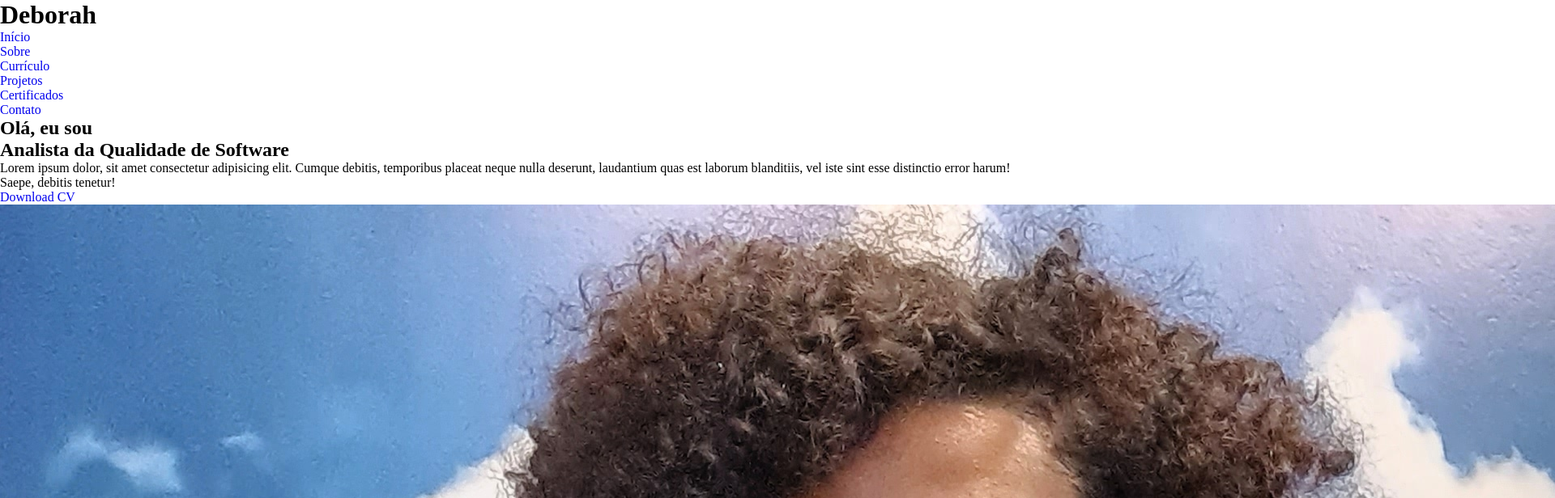
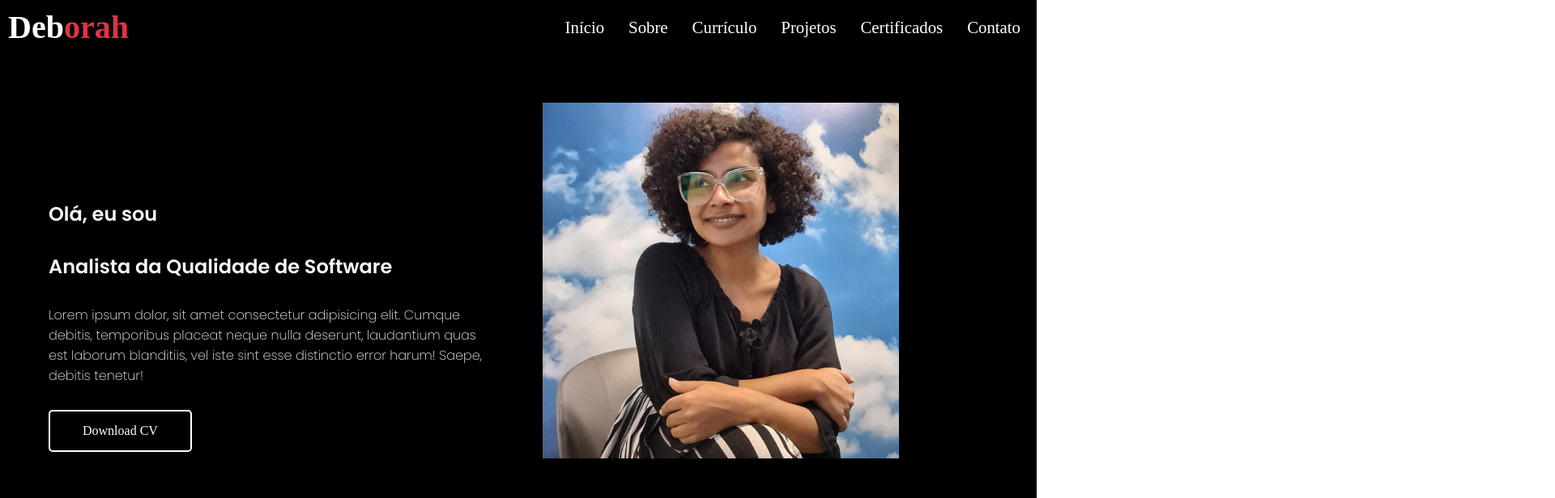
Before and after one commit to deborahleitedias/portfolio, a plain HTML site: page index.html in a window 1280 px wide. Shown: the top 616 px of the page at 81% size, 1920 px wide, since content can reach past the window. Drawn offline with Linux system fonts and the light colour scheme.

Commit message:
add hero

```diff
--- a/assets/style.css
+++ b/assets/style.css
@@ -1,5 +1,3 @@
-@import url('https://fonts.googleapis.com/css2?family=Poppins:ital,wght@400;500;600;700&display=swap');
-
 /* ===== Reset ===== */
 * {
     margin: 0;
@@ -12,11 +10,82 @@
 /* ===== Variables ===== */
 
 /* ===== Global Styles ===== */
+body {
+    max-width: 2000px;
+    margin: 0 auto;
+}
 
 /* ===== Navigation ===== */
+header {
+    background-color: #000;
+    padding: 10px;
+    display: flex;
+    align-items: center;
+    justify-content: space-between;
+}
 
+header h1 {
+    color: #dc3545;
+    font-size: 2.5rem;
+}
+
+header span {
+    color: #fff;
+}
+
+header .primary-navgation {
+    display: flex;
+    gap: 10px;
+    align-items: center;
+}
+
+header .primary-navgation li a {
+    padding: 10px;
+    color: #fff;
+    font-size: 1.3rem;
+}
 /* ===== Hero Section ===== */
+.hero {
+    background-color: #000;
+    display: grid;
+    grid-template-columns: 1fr 1fr;
+    justify-content: space-around;
+    align-items: center;
+    gap: 60px;
+    padding: 60px;
+}
 
+.hero-content {
+    margin-top: 120px;
+    align-self: start;
+    display: grid;
+    gap:30px;
+}
+
+.hero-content h2 {
+    font-family: 'Poppins';
+    font-weight: 600;
+    color: #f7f7f7;
+}
+
+.hero-content p {
+    font-family: 'Poppins';
+    font-weight: 200;
+    color: #f7f7f7;
+}
+
+.hero-content a {
+    justify-self: start;
+    color: #fff;
+    padding: 15px 40px;
+    border-radius: 5px;
+    border: 2px solid white;
+}
+
+.hero img {
+    max-width: 80%;
+
+}
 /* ===== About ===== */
 
 /* ===== Skills ===== */
--- a/index.html
+++ b/index.html
@@ -23,9 +23,9 @@
             </ul>
         </nav>
     </header>
-    <section aria-label="Seção download currículo" class="section-div">
-        <div>
-             <h2>Olá, eu sou</h2>
+    <section aria-label="Seção download currículo" class="hero">
+        <div class="hero-content">
+            <h2>Olá, eu sou</h2>
             <h2 class="typing">Analista da Qualidade de Software</h2>
             <p>Lorem ipsum dolor, sit amet consectetur adipisicing elit. Cumque debitis, temporibus placeat neque nulla deserunt,
             laudantium quas est laborum blanditiis, vel iste sint esse distinctio error harum! Saepe, debitis tenetur!</p>
```
